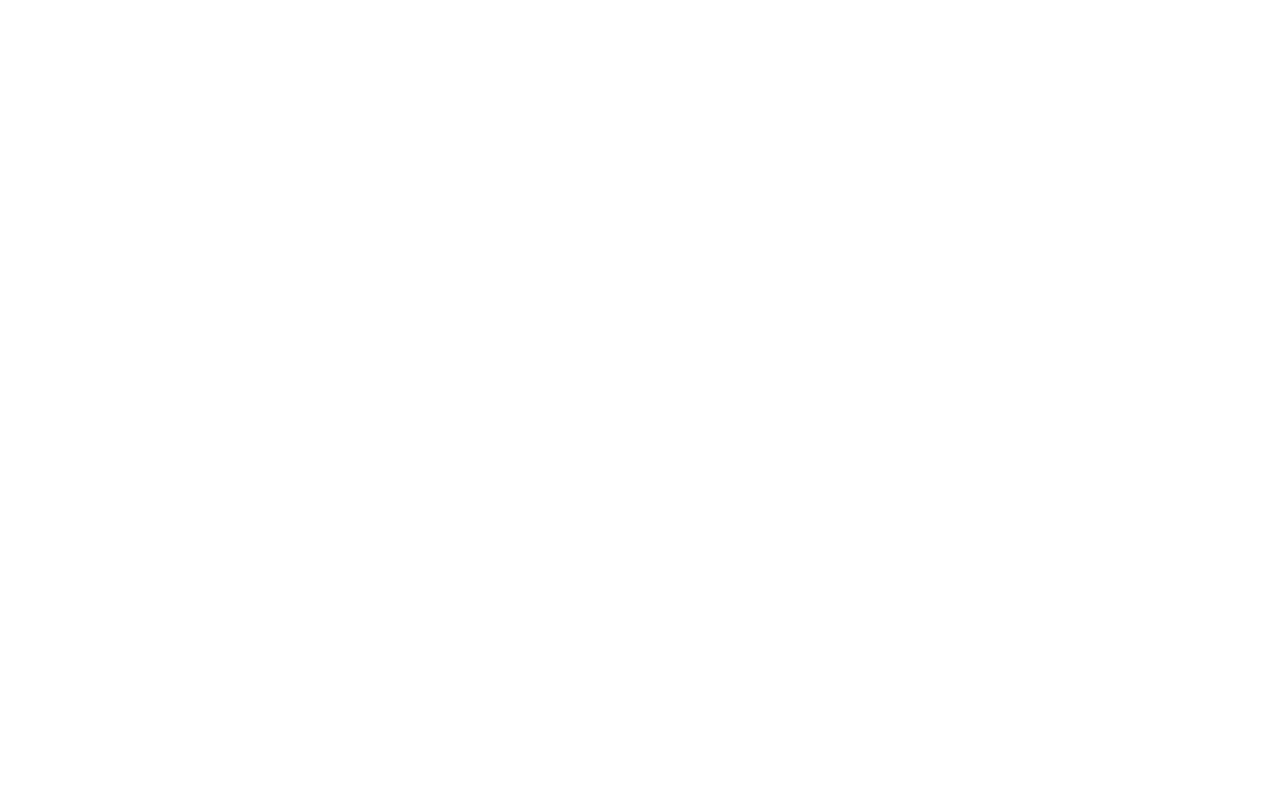
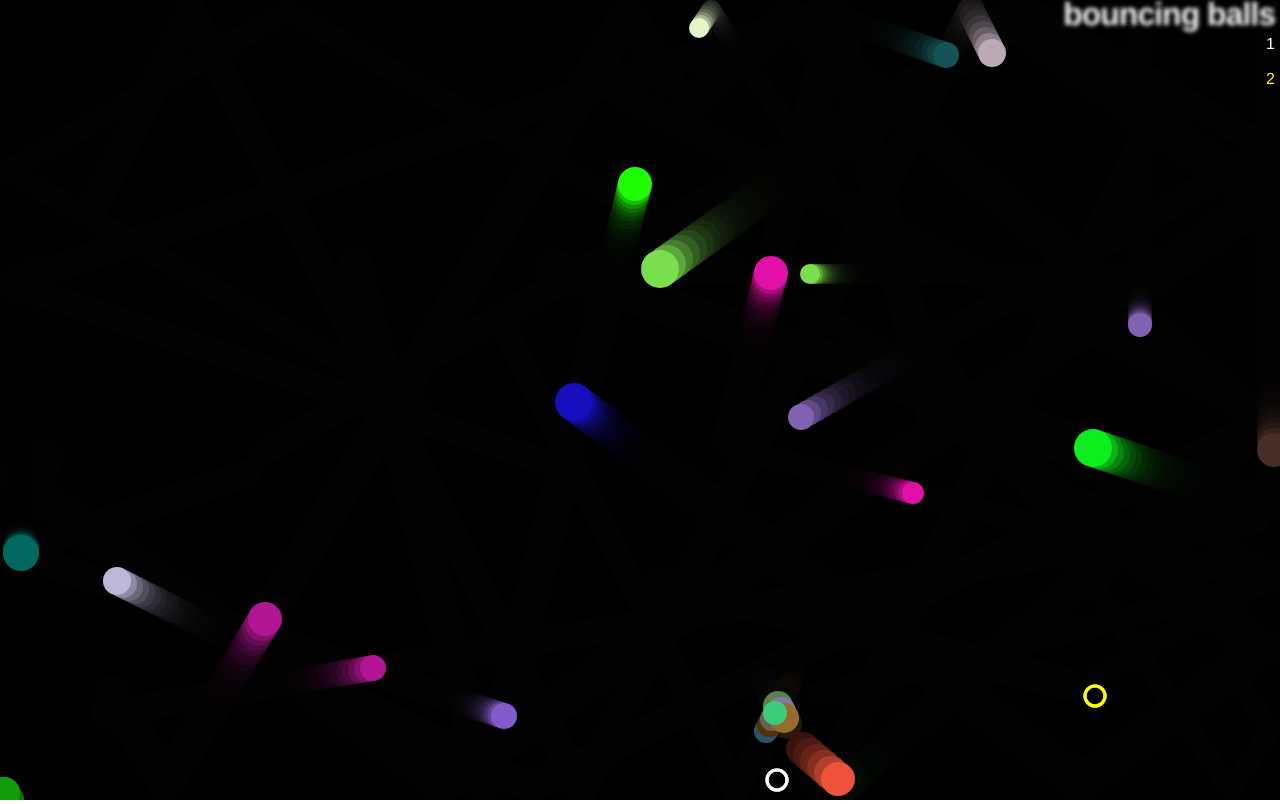
Before and after one commit to karanjariwala/Bouncing-Ball-Game, a plain HTML site: page index.html in a window 1280 px wide. Drawn offline with Linux system fonts and the light colour scheme.

Commit message:
2 Evil balls created butevent handler on one not working

```diff
--- a/index.html
+++ b/index.html
@@ -8,6 +8,9 @@
 
   <body>
     <h1>bouncing balls</h1>
+
+    <p class="p1" id='p1'>Arrow keys Player points</p>
+    <p class="p2" id='p2'>ASDW keys Player Points</p>
     <canvas></canvas>
 
     <script src="main.js"></script>
--- a/main.js
+++ b/main.js
@@ -5,34 +5,199 @@ var ctx = canvas.getContext('2d');
 
 var width = canvas.width = window.innerWidth;
 var height = canvas.height = window.innerHeight;
+var balls = [];
+
 
 // function to generate random number
 
-function random(min,max) {
-  var num = Math.floor(Math.random()*(max-min)) + min;
-  return num;
+function random(min, max) {
+    var num = Math.floor(Math.random() * (max - min)) + min;
+    return num;
 }
 
-function Ball()
-{
-	this.x = random(0,width);
-	this.y=random(0,height);
-	this.velX=random(-7,7);
-	this.velY=random(-7,7);
-	this.color ='rgb('+random(0,255)+','+random(0,255)+','+random(0,255)+')';
-	this.size =random(10,20);
+function Shape() {
+    this.x = random(0, width);
+    this.y = random(0, height);
+    this.velX = random(-7, 7);
+    this.velY = random(-7, 7);
+
+    this.exists = true;
 
 
 };
 
-Ball.prototype.draw = function()
-{
-	ctx.beginPath();
-	ctx.fillStyle=this.color;
-	ctx.arc(this.x,this.y,this.size,0,2*Math.PI);
-	ctx.fill();
+function Ball() {
+    Shape.call(this, this.x, this.y, this.velX, this.velY, this.exists);
+
+    this.color = 'rgb(' + random(0, 255) + ',' + random(0, 255) + ',' + random(0, 255) + ')';
+    this.size = random(10, 20);
+
+}
+
+Ball.prototype.draw = function() {
+    ctx.beginPath();
+    ctx.fillStyle = this.color;
+    ctx.arc(this.x, this.y, this.size, 0, 2 * Math.PI);
+    ctx.fill();
 
 
 };
 
-var testBall = new Ball();
+Ball.prototype.update = function() {
+    if ((this.x + this.size) >= width) {
+        this.velX = -(this.velX);
+    }
+
+    if ((this.x - this.size) <= 0) {
+        this.velX = -(this.velX);
+    }
+    if ((this.y + this.size) >= height) {
+        this.velY = -(this.velY);
+    }
+
+    if ((this.y - this.size) <= 0) {
+        this.velY = -(this.velY);
+    }
+    this.x += this.velX;
+    this.y += this.velY;
+
+}
+Ball.prototype.collisionDetect = function() {
+    for (j = 0; j < balls.length; j++) {
+        if (!(this.x == balls[j].x && this.y == balls[j].y && this.velX == balls[j].velX && this.velY == balls[j].velY)) {
+            var dx = this.x - balls[j].x;
+            var dy = this.y - balls[j].y;
+            var distance = Math.sqrt(dx * dx + dy * dy);
+            if (distance < this.size + balls[j].size && balls[j].exists) {
+                balls[j].velX = -(balls[j].velX);
+                this.velX = -this.velX;
+                balls[j].velY = -balls[j].velY;
+                this.velY = -this.velY;
+                balls[j].color = this.color = 'rgb(' + random(0, 255) + ',' + random(0, 255) + ',' + random(0, 255) + ')';
+            }
+        }
+    }
+}
+
+
+
+function EvilCircle() {
+    Shape.call(this, this.x, this.y, this.exists)
+    this.color = 'white';
+    this.size = 10;
+    this.velX = 20;
+    this.velY = 20;
+}
+
+EvilCircle.prototype.draw = function() {
+    ctx.beginPath();
+    ctx.strokeStyle = this.color;
+    ctx.lineWidth =3;
+    ctx.arc(this.x, this.y, this.size, 0, 2 * Math.PI);
+    ctx.stroke();
+
+
+};
+
+EvilCircle.prototype.checkBounds = function() {
+    if ((this.x + this.size) >= width) {
+        this.x -= 20;
+    }
+
+    if ((this.x - this.size) <= 0) {
+        this.x += 20;
+    }
+    if ((this.y + this.size) >= height) {
+        this.y -= 20;
+    }
+
+    if ((this.y - this.size) <= 0) {
+        this.y += 20;
+    }
+}
+
+
+function EvilBall(player,color)
+{
+    EvilCircle.call(this,this.size,this.velY,this.velX);
+    this.color=color;
+    // this.left=left;
+    // this.right=right;
+    // this.down=down;
+    // this.up=up;
+    this.score =0;
+    this.player=player;
+
+}
+
+EvilBall.prototype=Object.create(EvilCircle.prototype);
+EvilBall.prototype.constructor =EvilBall;
+
+   EvilBall.prototype.setControls=function(left,right,down,up){
+        var _this = this;
+        window.onkeydown = function(e) {
+            console.log(e.keyCode);
+            if (e.keyCode === left) {
+                _this.x -= _this.velX;
+            } else if (e.keyCode === right) {
+                _this.x += _this.velX;
+            } else if (e.keyCode === down) {
+                _this.y -= _this.velY;
+            } else if (e.keyCode === up) {
+                _this.y += _this.velY;
+            }
+        }
+    }
+
+
+
+EvilBall.prototype.collisionDetect = function() {
+    for (j = 0; j < balls.length; j++) {
+        if (balls[j].exists) {
+            var dx = this.x - balls[j].x;
+            var dy = this.y - balls[j].y;
+            var distance = Math.sqrt(dx * dx + dy * dy);
+            if (distance < this.size + balls[j].size) {
+                balls[j].exists=false;
+                this.score++;
+                d= document.getElementById(this.player)
+                d.style.color=this.color;
+                d.innerHTML=this.score;
+            }
+        }
+    }
+}
+
+
+function loop() {
+    ctx.fillStyle = 'rgba(0,0,0,0.25)';
+    ctx.fillRect(0, 0, width, height);
+    while (balls.length < 25) {
+        var ball = new Ball();
+        balls.push(ball);
+
+    }
+    for (i = 0; i < balls.length; i++) {
+        if (balls[i].exists)
+        {
+        balls[i].draw();
+        balls[i].update()
+        balls[i].collisionDetect();
+    }
+    }
+    evilBall.draw();
+    evilBall.checkBounds();
+    evilBall.collisionDetect();
+    evilBall2.draw();
+    evilBall2.checkBounds();
+    evilBall2.collisionDetect();
+
+    requestAnimationFrame(loop);
+
+}
+var evilBall = new EvilBall('p1','white');
+var evilBall2 = new EvilBall('p2','yellow');
+evilBall2.setControls(65,68,87,83);
+evilBall.setControls(37,39,38,40);
+
+loop();
--- a/style.css
+++ b/style.css
@@ -23,3 +23,17 @@ h1 {
   color: transparent;
   text-shadow: 0 0 4px white;
 }
+.p1 {
+  position: absolute;
+  margin: 0;
+  top: 35px;
+  right: 5px;
+  color: #aaa;
+}
+.p2 {
+  position: absolute;
+  margin: 0;
+  top: 70px;
+  right: 5px;
+  color: #aaa;
+}
```
